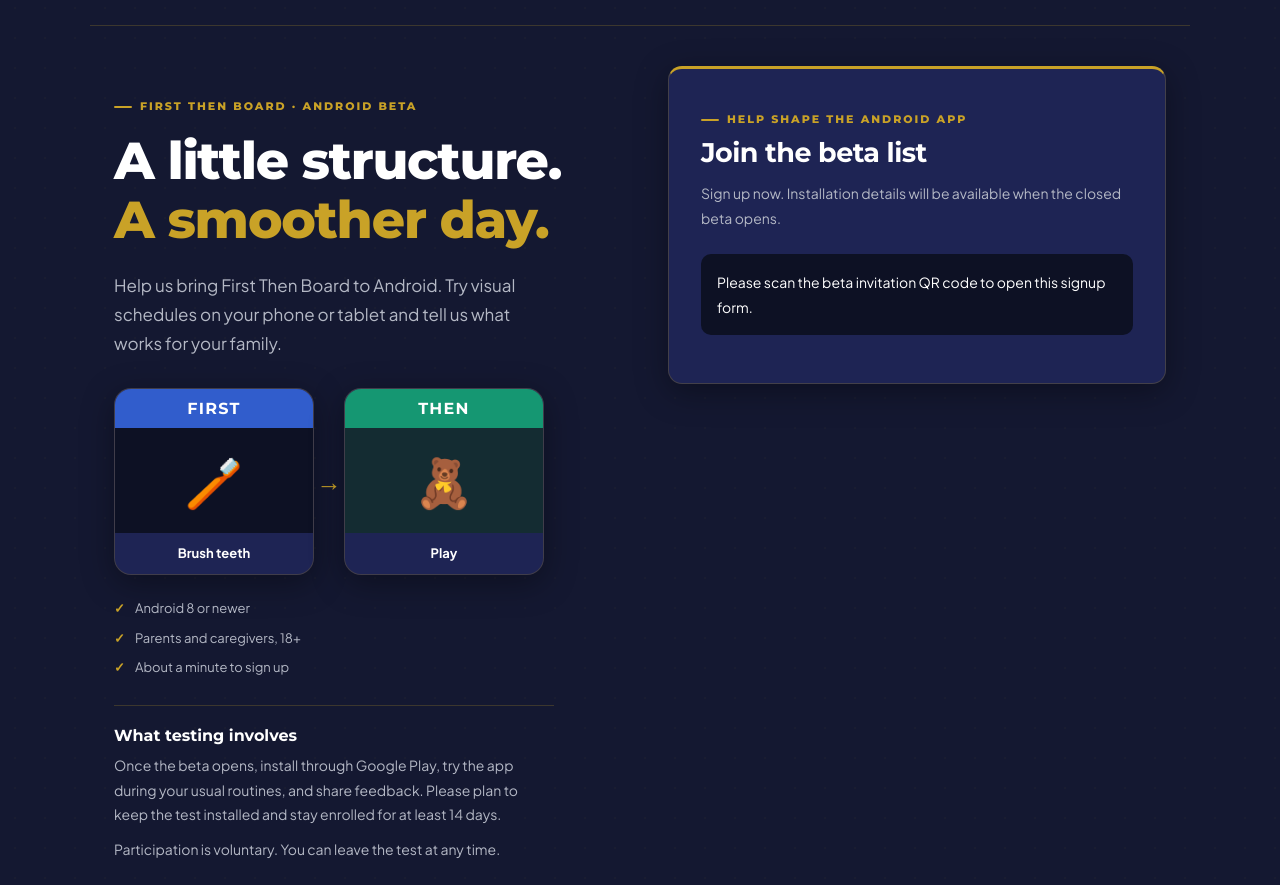
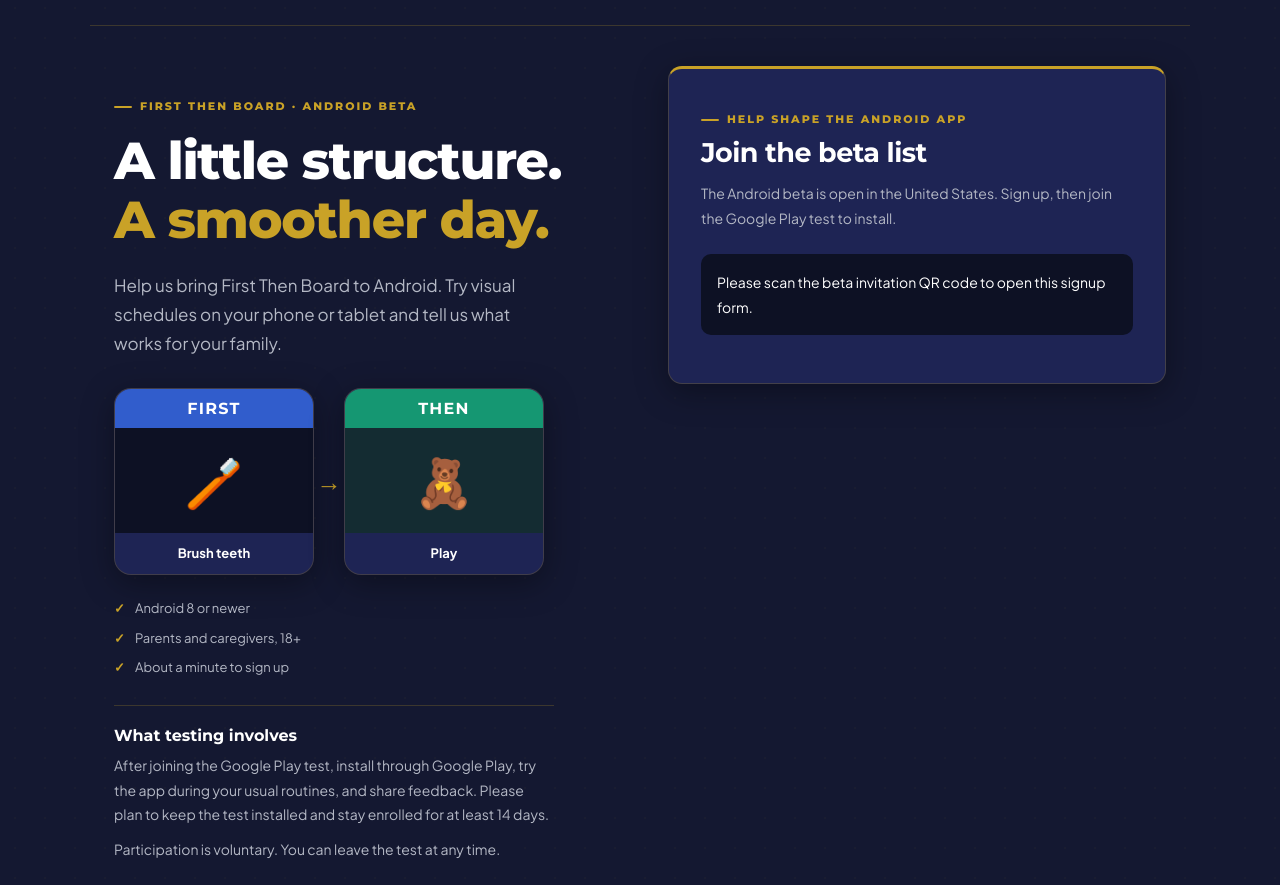
Before and after one commit to ChipTechLLC/firstthen-website, a website: page android-beta/index.html in a window 1280 px wide. Shown: the part 67-952 px from the top of the page. Drawn offline with Linux system fonts and the light colour scheme.

Commit message:
Open Android beta and send clear Play installation instructions

```diff
--- a/android-beta/index.html
+++ b/android-beta/index.html
@@ -28,13 +28,13 @@
         <div class="sample-card then"><h2>THEN</h2><div class="sample-picture" aria-hidden="true">🧸</div><p>Play</p></div>
       </div>
       <ul class="facts"><li>Android 8 or newer</li><li>Parents and caregivers, 18+</li><li>About a minute to sign up</li></ul>
-      <div class="expect"><h2>What testing involves</h2><p>Once the beta opens, install through Google Play, try the app during your usual routines, and share feedback. Please plan to keep the test installed and stay enrolled for at least 14 days.</p><p>Participation is voluntary. You can leave the test at any time.</p></div>
+      <div class="expect"><h2>What testing involves</h2><p>After joining the Google Play test, install through Google Play, try the app during your usual routines, and share feedback. Please plan to keep the test installed and stay enrolled for at least 14 days.</p><p>Participation is voluntary. You can leave the test at any time.</p></div>
     </section>
     <section class="signup-card" aria-labelledby="signup-title">
       <div id="signup-content">
         <p class="eyebrow">HELP SHAPE THE ANDROID APP</p>
         <h2 id="signup-title">Join the beta list</h2>
-        <p id="release-note">Sign up now. Installation details will be available when the closed beta opens.</p>
+        <p id="release-note">The Android beta is open in the United States. Sign up, then join the Google Play test to install.</p>
         <p id="status" class="notice" role="status">Checking your invitation…</p>
         <noscript><p class="notice">Please enable JavaScript to use this signup form, or contact <a href="mailto:support@chiptechllc.com">support@chiptechllc.com</a>.</p></noscript>
         <form id="signup" hidden>
```
Also changed, not shown: worker/notifications.mjs (+1 -1 lines), 1 other file.
